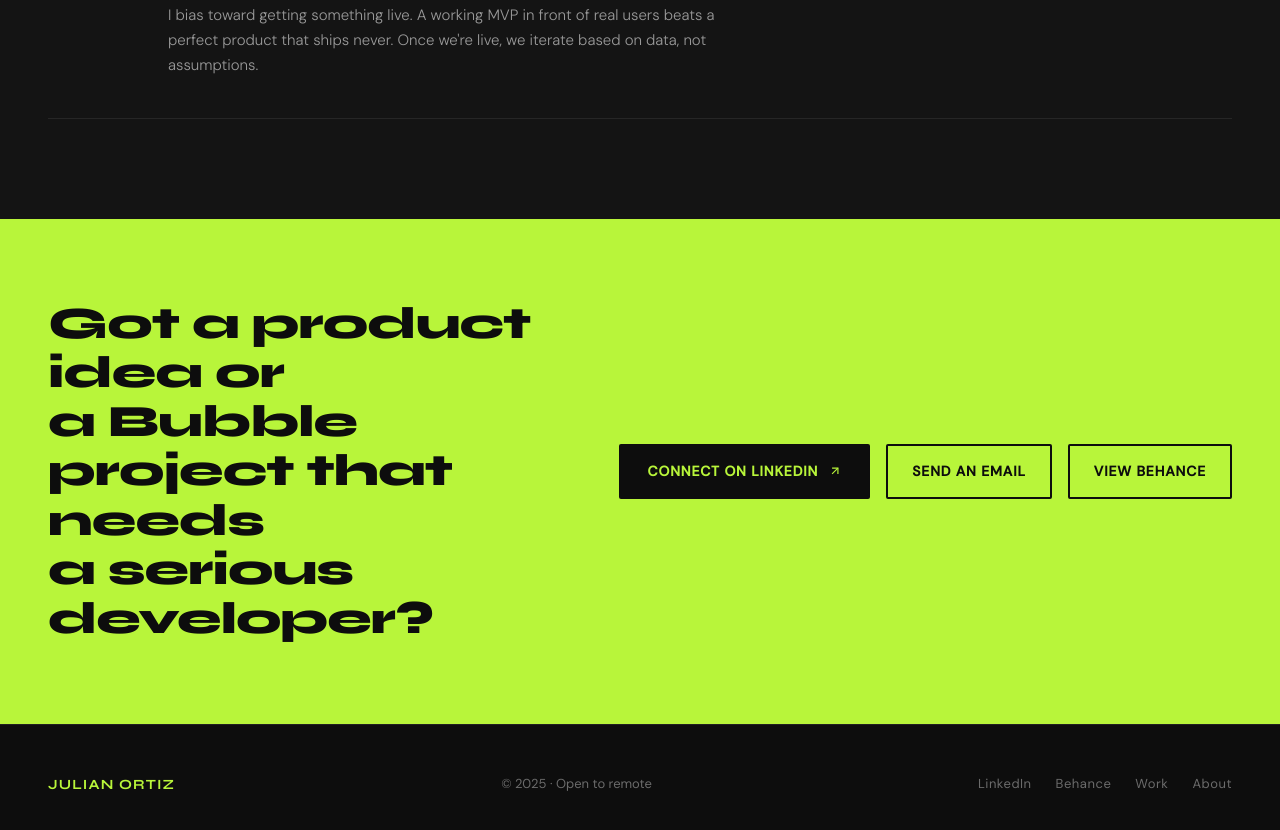
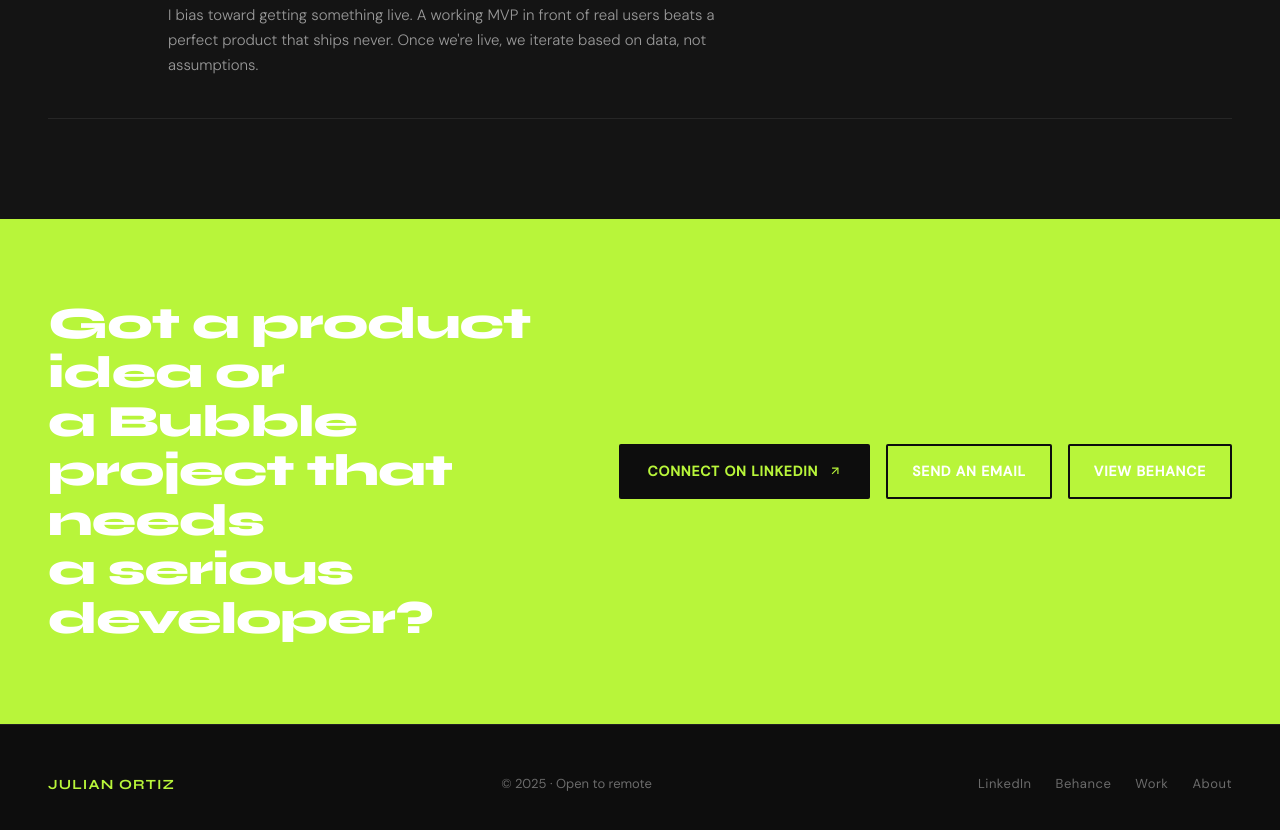
Before and after one commit to ortjulian7-sketch/portfolio, a plain HTML site: page index.html in a window 1280 px wide. Shown: the part 4963-5793 px from the top of the page. Drawn offline with Linux system fonts and the light colour scheme.

Commit message:
Update color scheme and email contact in index.html

```diff
--- a/index.html
+++ b/index.html
@@ -81,7 +81,7 @@
     letter-spacing: 0.04em;
     transition: background 0.2s, color 0.2s;
   }
-  .nav-cta:hover { background: var(--green); color: #0d0d0d; }
+  .nav-cta:hover { background: var(--green); color: #ffffff; }
 
   /* ── HERO ── */
   .hero {
@@ -472,7 +472,7 @@
     font-family: 'Syne', sans-serif;
     font-size: clamp(28px, 3.5vw, 48px);
     font-weight: 800;
-    color: #0d0d0d;
+    color: #ffffff;
     line-height: 1.1;
     letter-spacing: -0.02em;
     max-width: 600px;
@@ -498,7 +498,7 @@
     align-items: center;
     gap: 8px;
     border: 2px solid #0d0d0d;
-    color: #0d0d0d;
+    color: #ffffff;
     font-size: 14px;
     font-weight: 600;
     letter-spacing: 0.06em;
@@ -839,7 +839,7 @@
       Connect on LinkedIn
       <svg width="14" height="14" viewBox="0 0 24 24" fill="none" stroke="currentColor" stroke-width="2"><path d="M7 17L17 7"/><path d="M7 7h10v10"/></svg>
     </a>
-    <a href="mailto:your@email.com" class="btn-outline-dark">Send an email</a>
+    <a href="mailto:ortjulian7@gmail.com" class="btn-outline-dark">Send an email</a>
     <a href="https://www.behance.net/julianortiz4" target="_blank" class="btn-outline-dark">View Behance</a>
   </div>
 </div>
```
